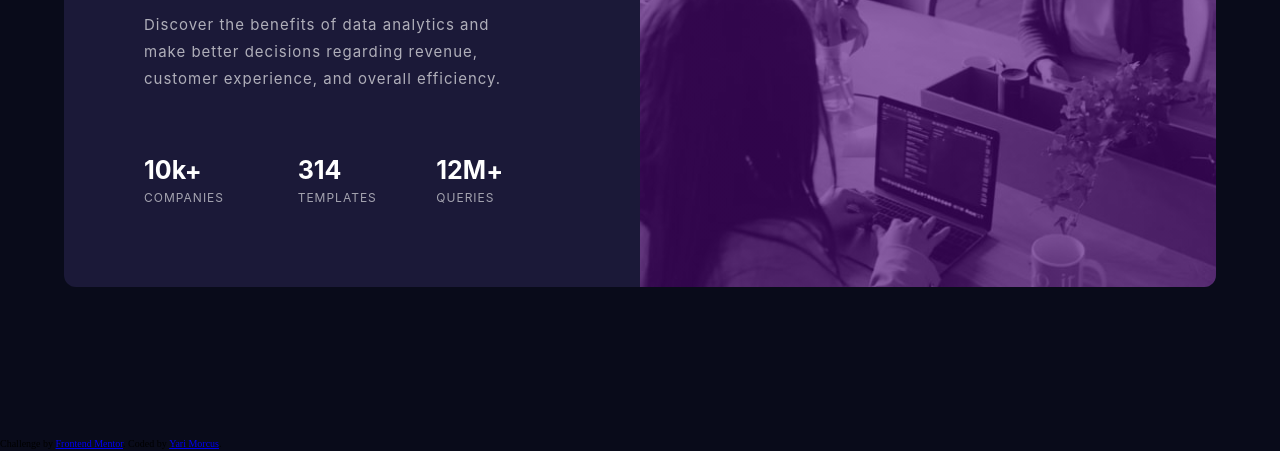
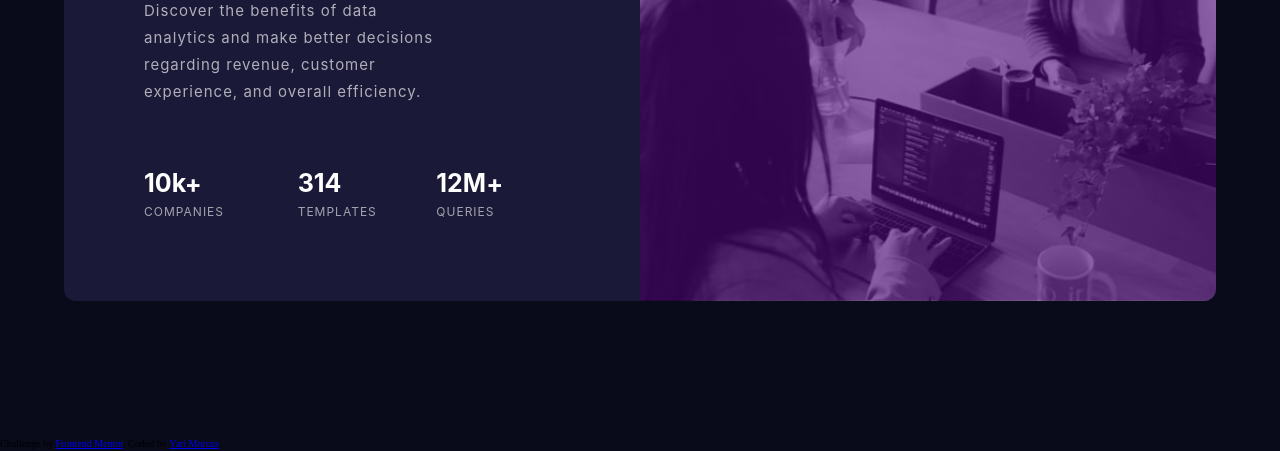
Before and after one commit to YariMorcus/stats-preview-card-component, a website: page index.html in a window 1280 px wide. Shown: the part 349-800 px from the top of the page. Drawn offline with Linux system fonts and the light colour scheme.

Commit message:
Fix not equal width

```diff
--- a/sass/components/_stats-pr-card.scss
+++ b/sass/components/_stats-pr-card.scss
@@ -59,7 +59,7 @@
         padding: 4rem 2rem;
 
         @include m.min-width-978px() {
-            padding: 4rem 5rem;
+            padding: 5rem;
         }
 
         @include m.min-width-1078px() {
@@ -95,7 +95,6 @@
             margin-bottom: 6rem;
             padding-right: initial;
             padding-left: initial;
-            width: 38rem;
         }
     }
 
```
Also changed, not shown: styles/main.css.
